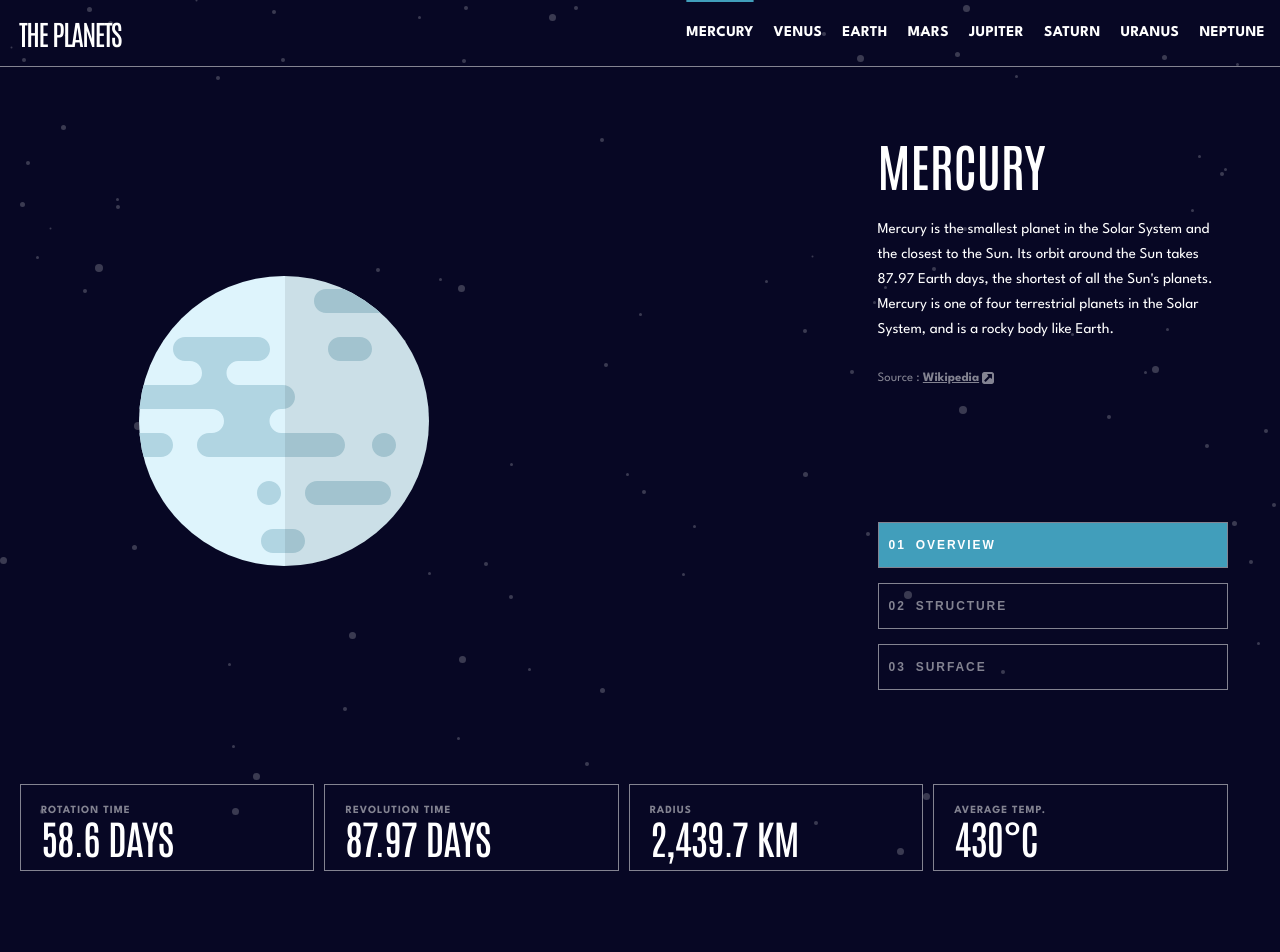
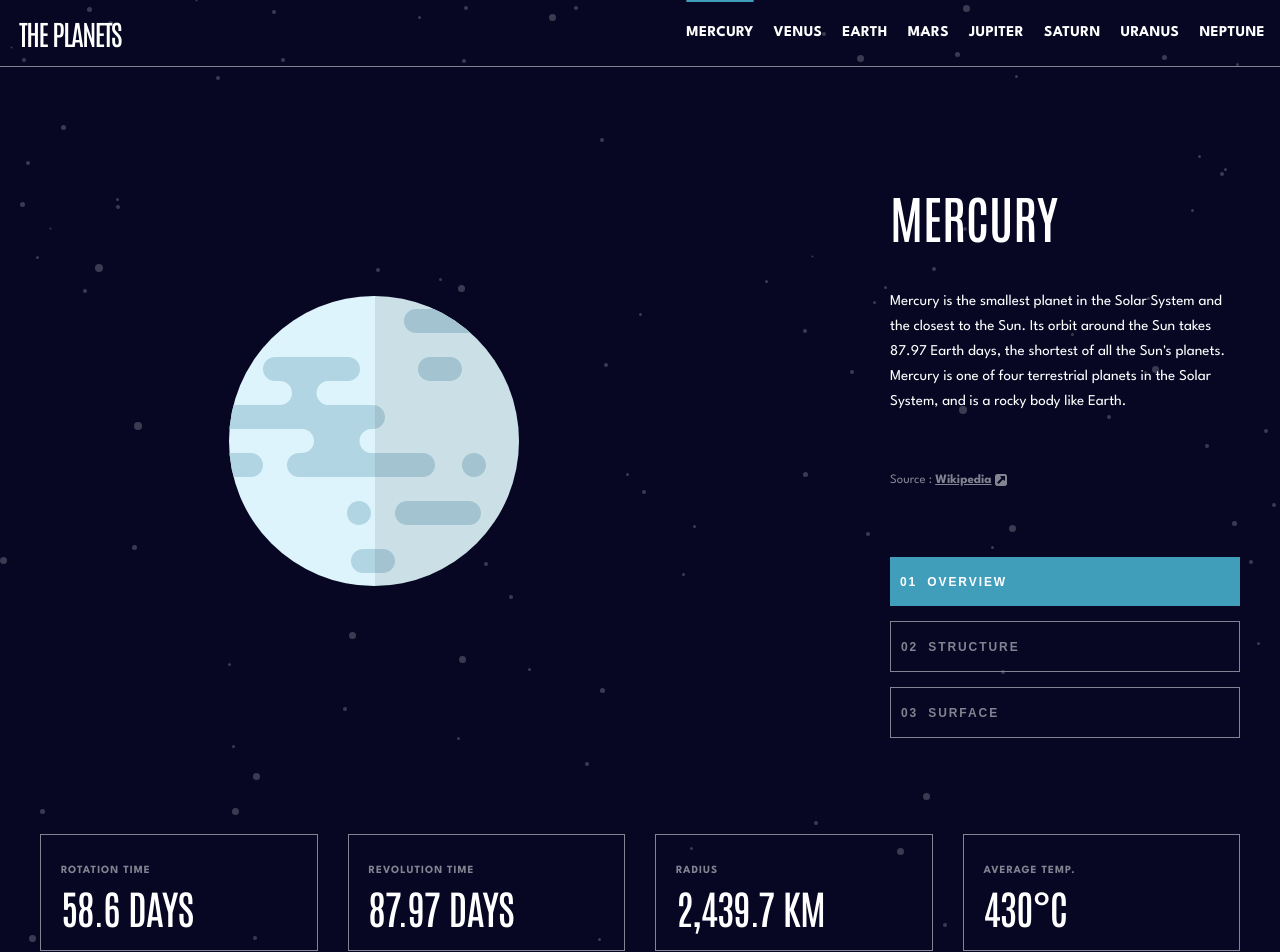
Before and after one commit to jasonkartz/planets-fact-site, a React (Create React App) app: page / in a window 1280 px wide. Shown: the top 952 px of the page. Before the commit the page ends 891 px from the top, so only its background shows below. Built offline with nearby package versions, Linux system fonts and the light colour scheme.

Commit message:
designs are finished

```diff
--- a/src/index.css
+++ b/src/index.css
@@ -175,7 +175,6 @@ main {
   display: grid;
   gap: 3rem;
   padding-bottom: 2rem;
-  max-width: 1240px;
 }
 
 menu {
@@ -190,7 +189,7 @@ menu button {
   font-weight: bold;
   letter-spacing: 1.93px;
   color: var(--light-gray);
-  padding: 1.5rem 0;
+  padding: 1.75rem 0;
 }
 
 .menu-btn-nmbr {
@@ -298,11 +297,11 @@ menu button {
   padding-inline: 2rem;
   display: flex;
   flex-direction: column;
-  gap: 2rem;
+  gap: 4rem;
 }
 
 cite {
-  margin-top: 1rem;
+  margin-top: 2rem;
   font-size: clamp(1.2rem, 1vw, 1.4rem);
   font-style: normal;
   color: var(--light-gray);
@@ -535,6 +534,8 @@ h3 {
   }
 
   menu {
+    width: clamp(30rem, 30vw, 40rem);
+    justify-self: flex-end;
     border: none;
     grid-area: menu;
     flex-direction: column;
@@ -544,7 +545,7 @@ h3 {
   }
 
   menu button {
-    width: clamp(25rem, 30vw, 40rem);
+    width: 100%;
     display: flex;
     border: var(--border);
   }
@@ -556,34 +557,42 @@ h3 {
 
   .menu-mercury {
     background-color: var(--mercury-btn);
+    border: none;
   }
 
   .menu-venus {
     background-color: var(--venus-btn);
+    border: none;
   }
 
   .menu-earth {
     background-color: var(--earth-btn);
+    border: none;
   }
 
   .menu-mars {
     background-color: var(--mars-btn);
+    border: none;
   }
 
   .menu-jupiter {
     background-color: var(--jupiter-btn);
+    border: none;
   }
 
   .menu-saturn {
     background-color: var(--saturn-btn);
+    border: none;
   }
 
   .menu-uranus {
     background-color: var(--uranus-btn);
+    border: none;
   }
 
   .menu-neptune {
     background-color: var(--neptune-btn);
+    border: none;
   }
 
   .planet-section {
@@ -591,7 +600,6 @@ h3 {
   }
 
   .info-section {
-    padding-inline: 2rem;
     text-align: left;
     grid-area: info;
     min-width: 33.9rem;
@@ -615,20 +623,20 @@ h3 {
   }
 
   .stat-box {
-    width: clamp(16.4rem, 23vw, 35rem);
-    padding: 2rem;
+    width: 25%;
+    padding: 3rem 2rem;
     flex-direction: column;
-    gap: 1rem;
+    gap: 2rem;
     justify-content: center;
     align-items: flex-start;
   }
 }
 
-@media (min-width: 950px) {
+@media (min-width: 1100px) {
   header {
     flex-direction: row;
     justify-content: space-between;
-
+    margin-bottom: 2rem;
   }
 
   header h1 {
@@ -658,12 +666,29 @@ h3 {
 
   main {
     grid: [row1-start] "planet info"[row1-end] [row2-start] "planet menu"[row2-end] [row3-start] "stats stats"[row3-end];
+    gap: 0;
+    padding-inline: 2rem;
+    max-width: 1240px;
+    margin: auto;
+  }
 
+  menu {
+    padding: 0;
+    width: 350px;
+
+  }
+
+  .info-section {
+    width: 350px;
+    padding: 0;
+    margin-top: 6rem;
+    justify-self: flex-end;
   }
 
   .planet-section {
     margin-top: 2rem;
     height: 667px;
+    width: 667px;
   }
 
   .img-planet-mercury {
@@ -700,18 +725,13 @@ h3 {
 
   .img-geology {
     width: 163px;
-    position: absolute;
-    top: 42rem;
+    top: 52rem;
   }
 
-  menu button {
-    width: 35rem;
+  .stats-section {
+    margin-top: 6rem;
+    padding: 0;
+    gap: 3rem;
   }
 
-  .info-section {
-    width: 35rem;
-    padding: 0;
-    margin-right: 2rem;
-    justify-self: flex-end;
-  }
 }
```
